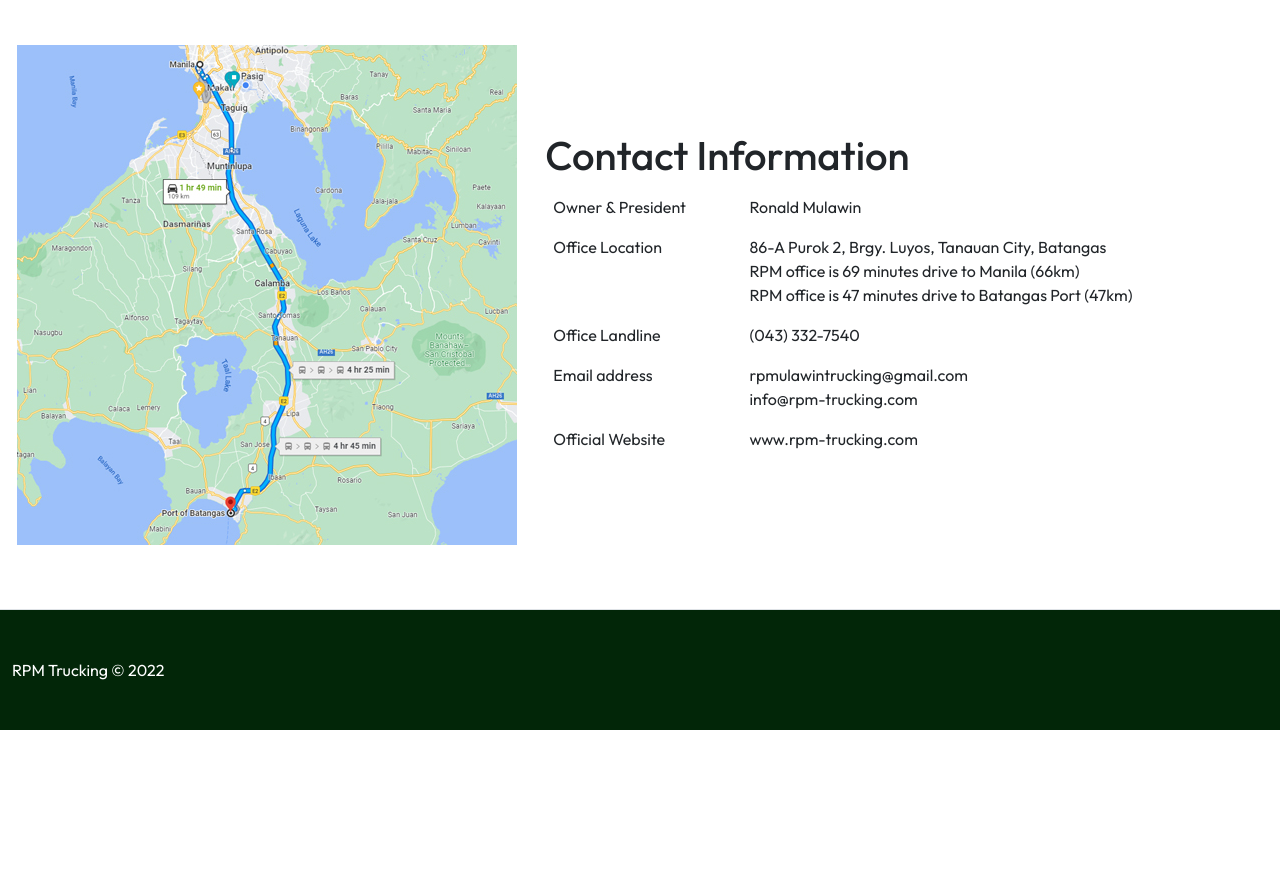
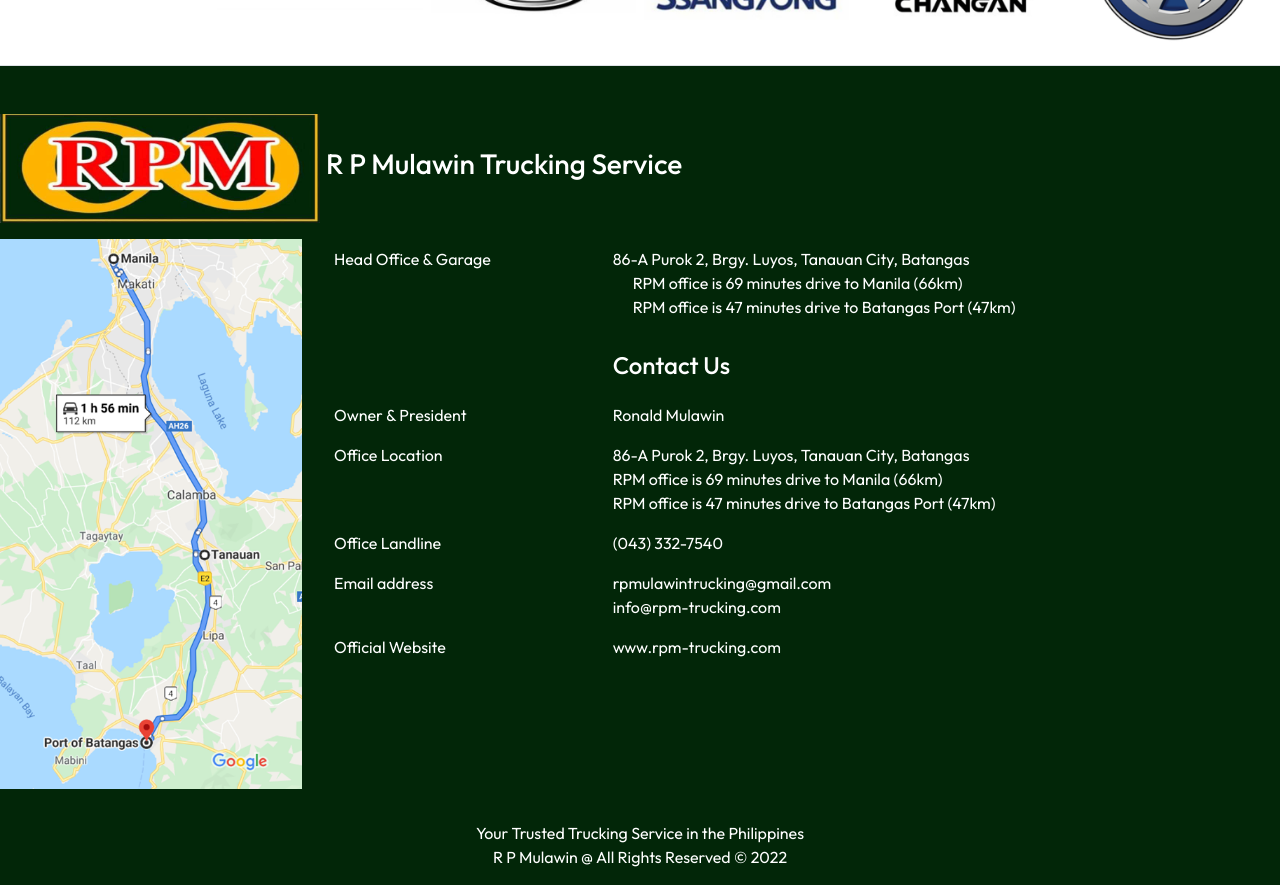
Before and after one commit to johnpaulcxz/trucking, a plain HTML site: page clients.html in a window 1280 px wide. Shown: the part 1078-1963 px from the top of the page. Before the commit the page ends 1808 px from the top, so only its background shows below. Drawn offline with nearby package versions, Linux system fonts and the light colour scheme.

Commit message:
revisions
revisions

```diff
--- a/assets/css/overwrite.css
+++ b/assets/css/overwrite.css
@@ -164,6 +164,22 @@ h1.display-4 {
 	border: 0;
 }
 
+ul {
+	padding-left: 0;
+	margin-left: 0;
+}
+
+ul li ul {
+	margin-left: 20px;
+}
+
+
+ul li {
+	list-style: none;
+	padding-left: 0;
+	margin-left: 0;
+}
+
 /*
 .timeline-wrapper {
 	border-left: 5px solid #ccc;
@@ -281,6 +297,14 @@ h1.display-4 {
     color: #fff;
 }
 
+.carousel-control-prev {
+	left: -50px;
+}
+
+.carousel-control-next {
+	right: -50px;
+}
+
 @media (max-width: 720px) {
     .timeline-mobile {
         display: block;
@@ -288,6 +312,13 @@ h1.display-4 {
     .timeline-desktop {
         display: none;
     }
+	.carousel-control-prev {
+		left: 0;
+	}
+
+	.carousel-control-next {
+		right: 0;
+	}
 }
 
 @keyframes pulse {
--- a/clients.html
+++ b/clients.html
@@ -21,7 +21,7 @@
     <meta name="msapplication-TileImage" content="assets/images/favicon/android-chrome-512x512.png" />
 </head>
 <body class="app home">
-    <div class="main container p-0">
+    <div class="main container-fluid p-0">
         <section class="header">
             <div class="row align-items-center">
                 <div class="col-lg-4 col-md-3 col-12 site-logo-wrapper">
@@ -49,15 +49,42 @@
             </div>
         </section>
         <section class="contents">
-            <div id="carouselIndicators" class="carousel slide mb-5" data-bs-ride="carousel">
+            <div id="carouselIndicators" class="carousel slide mb-3" data-bs-ride="carousel">
+				<div class="carousel-indicators">
+				  <button type="button" data-bs-target="#carouselIndicators" data-bs-slide-to="0" class="active" aria-current="true" aria-label="Slide 1"></button>
+				  <button type="button" data-bs-target="#carouselIndicators" data-bs-slide-to="1" aria-label="Slide 2"></button>
+				  <button type="button" data-bs-target="#carouselIndicators" data-bs-slide-to="2" aria-label="Slide 3"></button>
+				</div>
                 <div class="carousel-inner">
 					<div class="carousel-item active" style="background-image:url('assets/images/trucking-main-banner-client.jpg');">
-                    <div class="carousel-text-wrapper row align-items-center justify-content-center" style="height: 600px;">
+						<div class="carousel-text-wrapper row align-items-center justify-content-center" style="height: 700px;">
 							<div class="col-10 mx-auto text-center text-white mb-3">
 								<h1 class="display-4">Our Clients</h1>
 							</div>
 						</div>
 					</div>
+					<div class="carousel-item" style="background-image:url('assets/images/trucking-main-banner-about.jpg');">
+						<div class="carousel-text-wrapper row align-items-center justify-content-center" style="height: 700px;">
+							<div class="col-10 mx-auto text-center text-white mb-3">
+								<h1 class="display-4">Our Clients</h1>
+							</div>
+						</div>
+					</div>
+					<div class="carousel-item" style="background-image:url('assets/images/trucking-main-banner-2.jpg');">
+						<div class="carousel-text-wrapper row align-items-center justify-content-center" style="height: 700px;">
+							<div class="col-10 mx-auto text-center text-white mb-3">
+								<h1 class="display-4">Our Clients</h1>
+							</div>
+						</div>
+					</div>
+					<button class="carousel-control-prev" type="button" data-bs-target="#carouselIndicators" data-bs-slide="prev">
+						<span class="carousel-control-prev-icon" aria-hidden="true"></span>
+						<span class="visually-hidden">Previous</span>
+					</button>
+					<button class="carousel-control-next" type="button" data-bs-target="#carouselIndicators" data-bs-slide="next">
+						<span class="carousel-control-next-icon" aria-hidden="true"></span>
+						<span class="visually-hidden">Next</span>
+					</button>
                 </div>
             </div>
             <div class="content-about">
@@ -124,17 +151,46 @@
                             </a>
                         </div>
                     </div>
-					<div class="row mt-5">
-						<div class="col-12">
-							<div class="row align-items-center">
-								<div class="col-lg-5 col-md-6 col-12 text-center mb-3">
-									<a href="assets/images/map.jpg" class="fancybox-link">
-										<img src="assets/images/map.jpg" class="img-fluid" />
+                </div>
+            </div>
+        </section>
+        <section class="footer border-top">
+            <div class="container p-0 pt-5">
+				<div class="row">
+					<div class="col-lg-12 col-10 mx-auto">
+						<div class="row align-items-center mb-3 text-lg-start text-center">
+							<div class="col-lg-3 col-md-6 col-12">
+								<img src="assets/images/site-logo.jpg" class="img-fluid" style="max-width: 320px;" />
+							</div>
+							<div class="col-lg-9 col-md-6 col-12">
+								<h3>R P Mulawin Trucking Service</h3>
+							</div>
+						</div>
+						<div class="row align-items-top">
+							<div class="col-lg-3 col-md-6 col-12 text-center mb-3">
+								<a href="assets/images/map.png" class="fancybox-link">
+									<img src="assets/images/map.png" class="img-fluid" />
 								</a>
 							</div>
-								<div class="col-lg-7 col-md-6 col-12">
-									<h1>Contact Information</h1>
-									<table class="table">
+							<div class="col-lg-9 col-md-6 col-12">
+								<table class="table text-white">
+									<tr>
+										<td>Head Office &amp; Garage</td>
+										<td>
+										<ul>
+										<li>86-A Purok 2, Brgy. Luyos, Tanauan City, Batangas
+											<ul>
+												<li>RPM office is 69 minutes drive to Manila (66km)</li>
+												<li>RPM office is 47 minutes drive to Batangas Port  (47km)</li>
+											</ul>
+										</li>
+										</ul>
+										</td>
+									</tr>
+									<tr>
+										<td></td>
+										<td><h4>Contact Us</h4></td>
+									</tr>
 									<tr>
 										<td>Owner &amp; President</td>
 										<td>Ronald Mulawin</td>
@@ -162,16 +218,12 @@
 								</table>
 							</div>
 						</div>
+						<div class="row mt-3">
+							<div class="col-12 text-center">
+								<p class="mb-0">Your Trusted Trucking Service in the Philippines</p>
+								<p>R P Mulawin @ All Rights Reserved &copy; 2022</p>
 							</div>
 						</div>
-                </div>
-            </div>
-        </section>
-        <section class="footer mt-5 border-top">
-            <div class="container p-0 py-5">
-                <div class="row p-0 m-0">
-                    <div class="col-12">
-                        RPM Trucking &copy; 2022
 					</div>
 				</div>
 			</div>
```
Also changed, not shown: about.html (+68 -22 lines), index.html (+42 -17 lines). Lines whose indentation alone changed are shown as unchanged.
